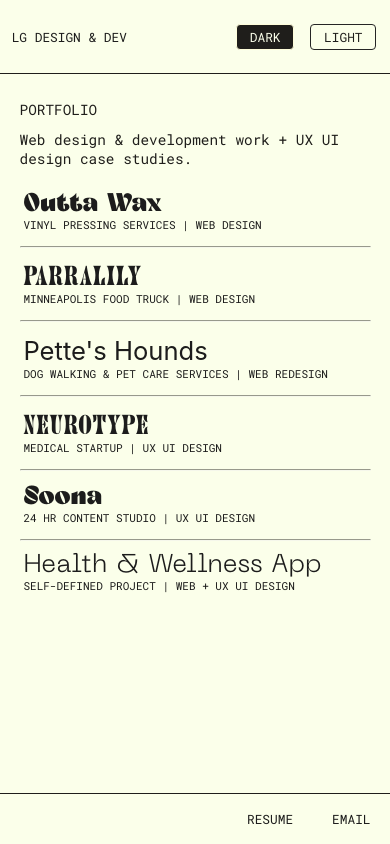
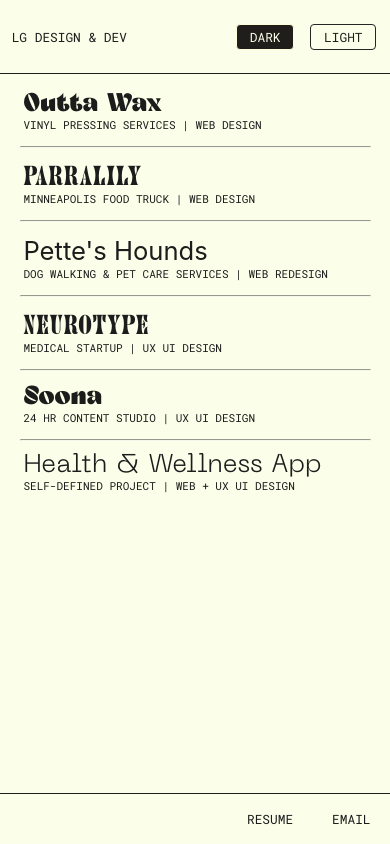
Before and after one commit to lo-designs/Portfolio, a React (Create React App) app: page /portfolio in a window 390 px wide. Built offline with nearby package versions, Linux system fonts and the light colour scheme.

Commit message:
fix padding mobile

```diff
--- a/src/Components/Portfolio/Portfolio.scss
+++ b/src/Components/Portfolio/Portfolio.scss
@@ -217,8 +217,7 @@
 
 @media only screen and (max-width: 500px) {
    .portfolio {
-      padding-top: 100px;
-      padding-bottom: 200px;
+      padding-top: 0;
    }
 
   .menu__item-img {
```
